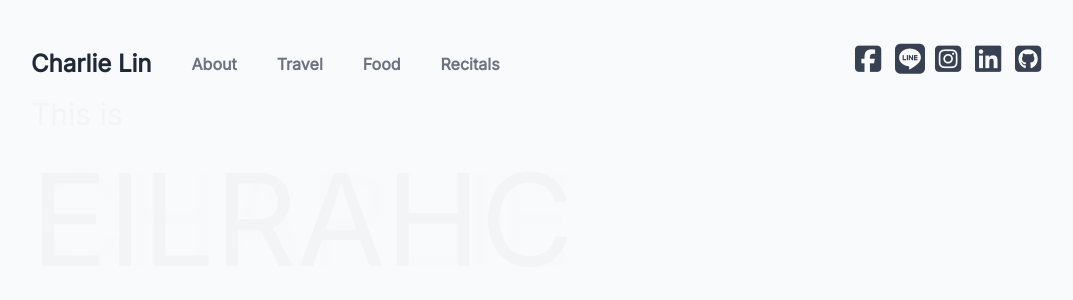
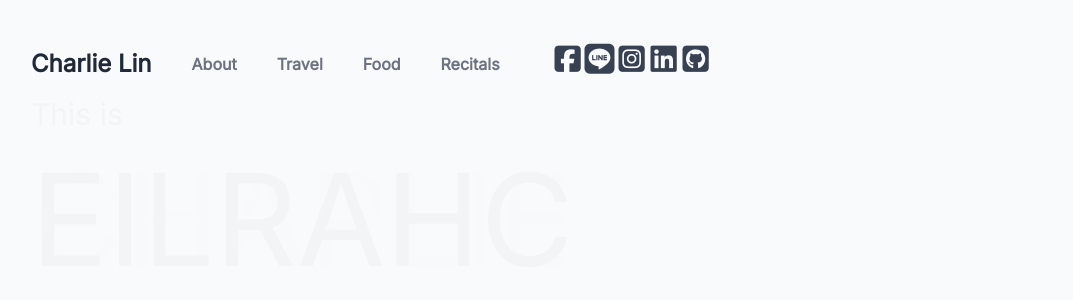
Before and after one commit to charlielinz/charlie, a Next.js app: page / in a window 1280 px wide. Shown: the top 300 px of the page, without its empty margins (97-1170 px from the left). Built offline with nearby package versions, Linux system fonts and the light colour scheme.

Commit message:
fix font awesome icon

```diff
--- a/components/DesktopNavigation.js
+++ b/components/DesktopNavigation.js
@@ -26,38 +26,49 @@ const DesktopNavigation = () => {
           <Link href="/recitals">Recitals</Link>
         </li>
       </ul>
-      <div className="flex ml-auto">
+      <ul className="fa-ul flex ml-auto">
+        <li className="fa-li">
           <a
             href="https://www.facebook.com/profile.php?id=100000764741703"
             target="_blank"
             rel="noreferrer"
             className="fa-brands fa-facebook-square text-3xl h-10 w-10"
           ></a>
+        </li>
+        <li className="fa-li">
           <a
             href="https://line.me/ti/p/uReKXCIUDz"
             target="_blank"
             rel="noreferrer"
             className="fa-brands fa-line text-3xl h-10 w-10"
           ></a>
+        </li>
+        <li className="fa-li">
           <a
             href="https://www.instagram.com/eilrahc.c_/"
             target="_blank"
             rel="noreferrer"
             className="fa-brands fa-instagram-square text-3xl h-10 w-10"
           ></a>
+        </li>
+        <li className="fa-li">
           <a
             href="https://www.linkedin.com/in/charlie-lin-0a424b117/"
             target="_blank"
             rel="noreferrer"
             className="fa-brands fa-linkedin text-3xl h-10 w-10"
           ></a>
+        </li>
+        <li className="fa-li">
+          {" "}
           <a
             href="https://github.com/charlielinz"
             target="_blank"
             rel="noreferrer"
             className="fa-brands fa-github-square text-3xl h-10 w-10"
           ></a>
-      </div>
+        </li>
+      </ul>
     </>
   );
 };
--- a/pages/_app.js
+++ b/pages/_app.js
@@ -1,6 +1,5 @@
 import "../styles/globals.css";
 import Head from "next/head";
-import Script from "next/script";
 
 function MyApp({ Component, pageProps }) {
   return (
@@ -16,10 +15,6 @@ function MyApp({ Component, pageProps }) {
           name="og:description"
           content="It is all about life style."
         ></meta>
-        <Script
-          src="https://kit.fontawesome.com/1b3fa5cc6e.js"
-          crossOrigin="anonymous"
-        />
       </Head>
       <main className="font-inter text-gray-700 md:max-w-screen-sm lg:max-w-screen-md xl:max-w-screen-lg mx-auto ">
         <Component {...pageProps} />
--- a/pages/_document.js
+++ b/pages/_document.js
@@ -13,6 +13,7 @@ export default function Document() {
           rel="stylesheet"
           href="https://fonts.googleapis.com/css2?family=Inter&display=swap"
         />
+        <script src="https://kit.fontawesome.com/1b3fa5cc6e.js" crossorigin="anonymous"></script>
       </Head>
       <body className="bg-gray-50">
         <Main />
```
Lines whose indentation alone changed are shown as unchanged.
